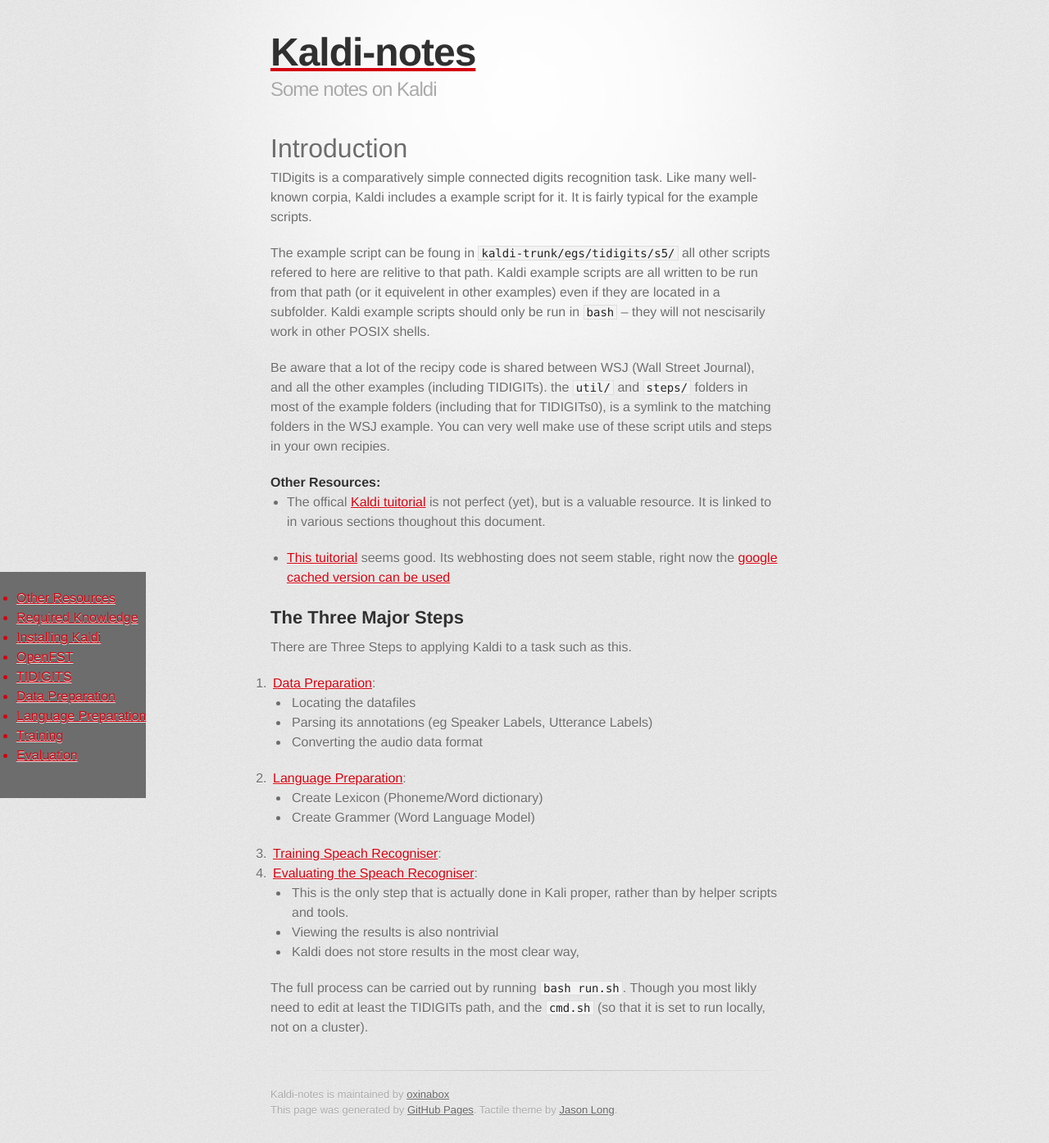
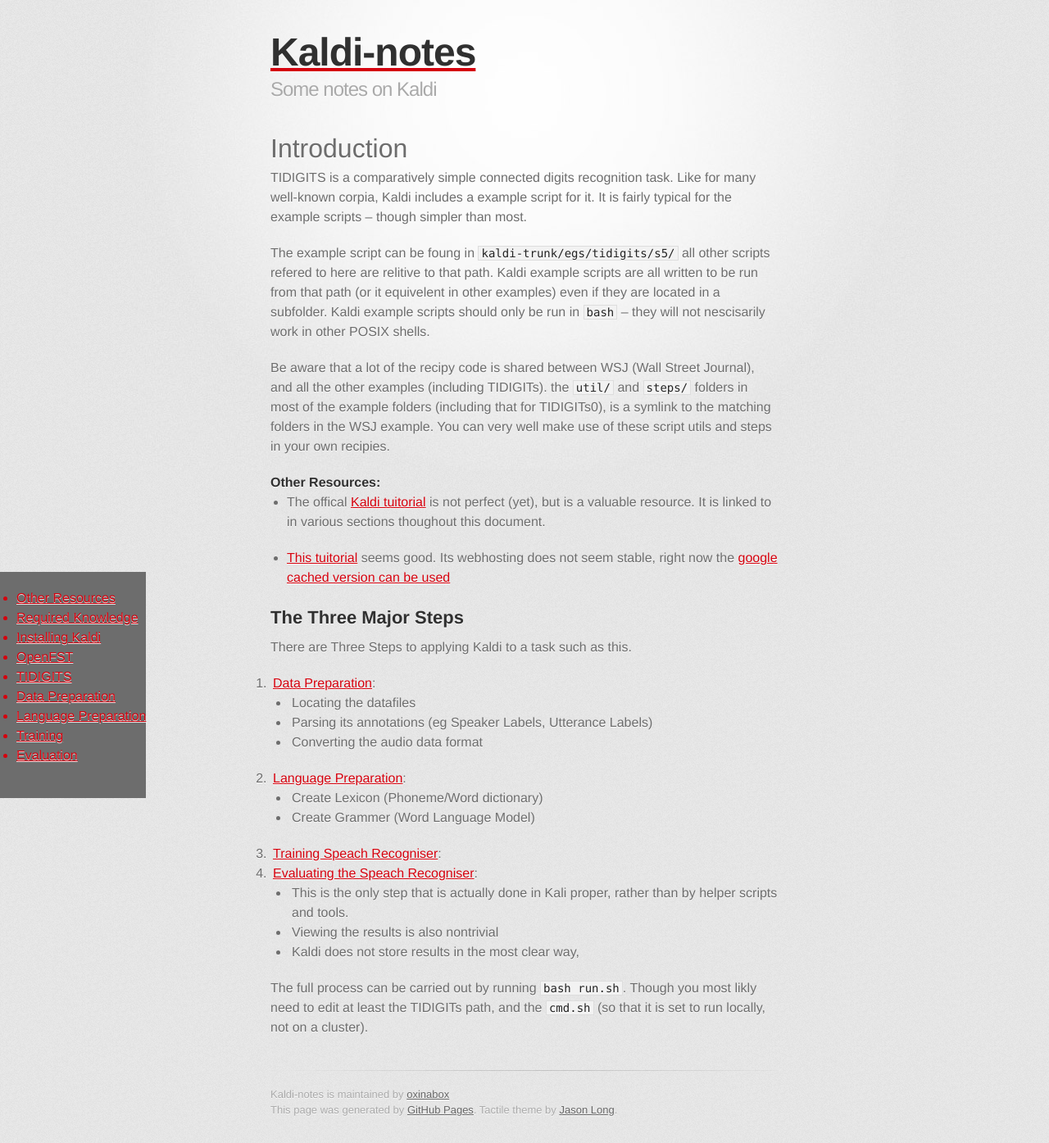
Before and after one commit to oxinabox/Kaldi-Notes, a Jekyll site: the page built from tidigits/index.md, in a window 1280 px wide and 1395 px high. Shown: the whole window at 82% size. Built offline with Jekyll 4.4.1, drawn with Linux system fonts in a browser that asks for light colours; some web fonts are replaced; Markdown is read by kramdown in place of the engine named in the settings.

Commit message:
=quick submission.

```diff
--- a/tidigits/index.md
+++ b/tidigits/index.md
@@ -4,9 +4,9 @@
 ---
 
 #Introduction
-TIDigits is a comparatively simple connected digits recognition task.
-Like many well-known corpia, Kaldi includes a example script for it.
-It is fairly typical for the example scripts.
+TIDIGITS is a comparatively simple connected digits recognition task.
+Like for many well-known corpia, Kaldi includes a example script for it.
+It is fairly typical for the example scripts -- though simpler than most.
 
 The example script can be foung in `kaldi-trunk/egs/tidigits/s5/` all other scripts refered to here are relitive to that path. Kaldi example scripts are all written to be run from that path (or it equivelent in other examples) even if they are located in a subfolder.
 Kaldi example scripts should only be run in `bash` -- they will not nescisarily work in other POSIX shells.
```
